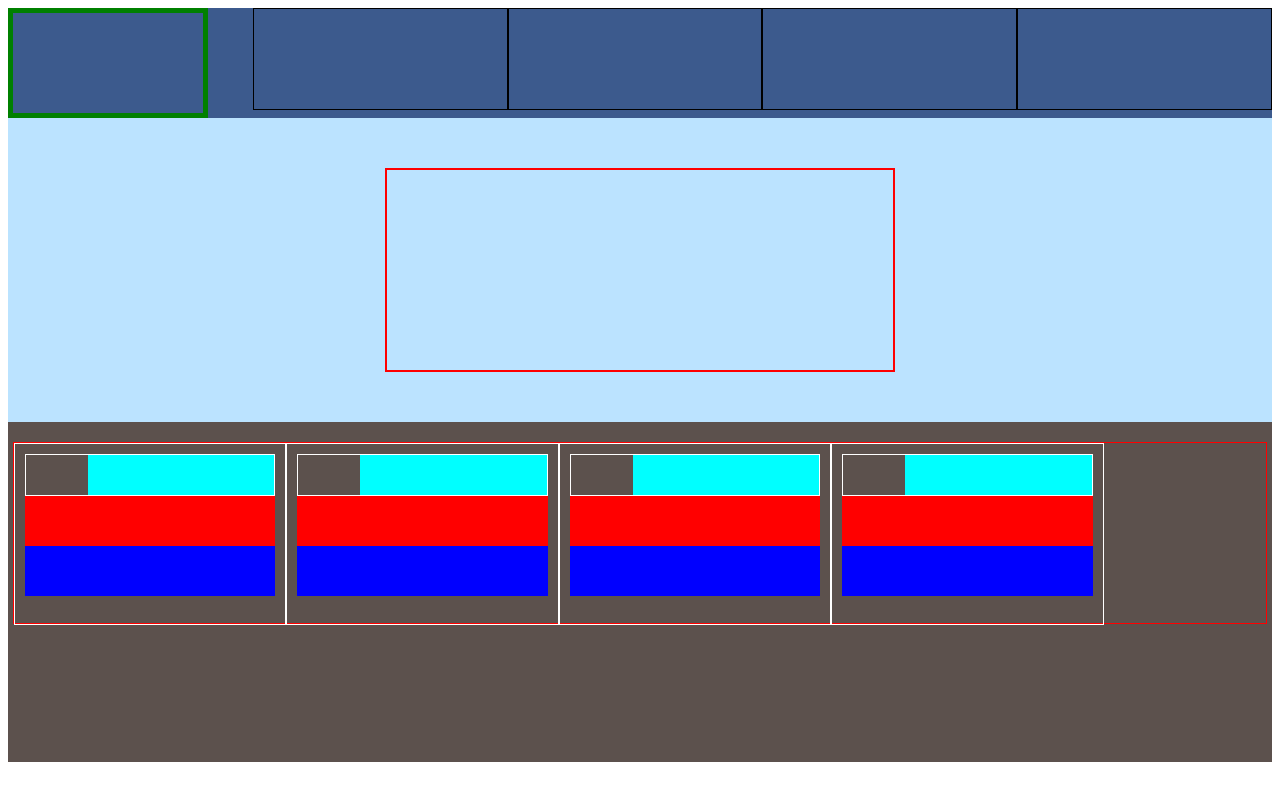
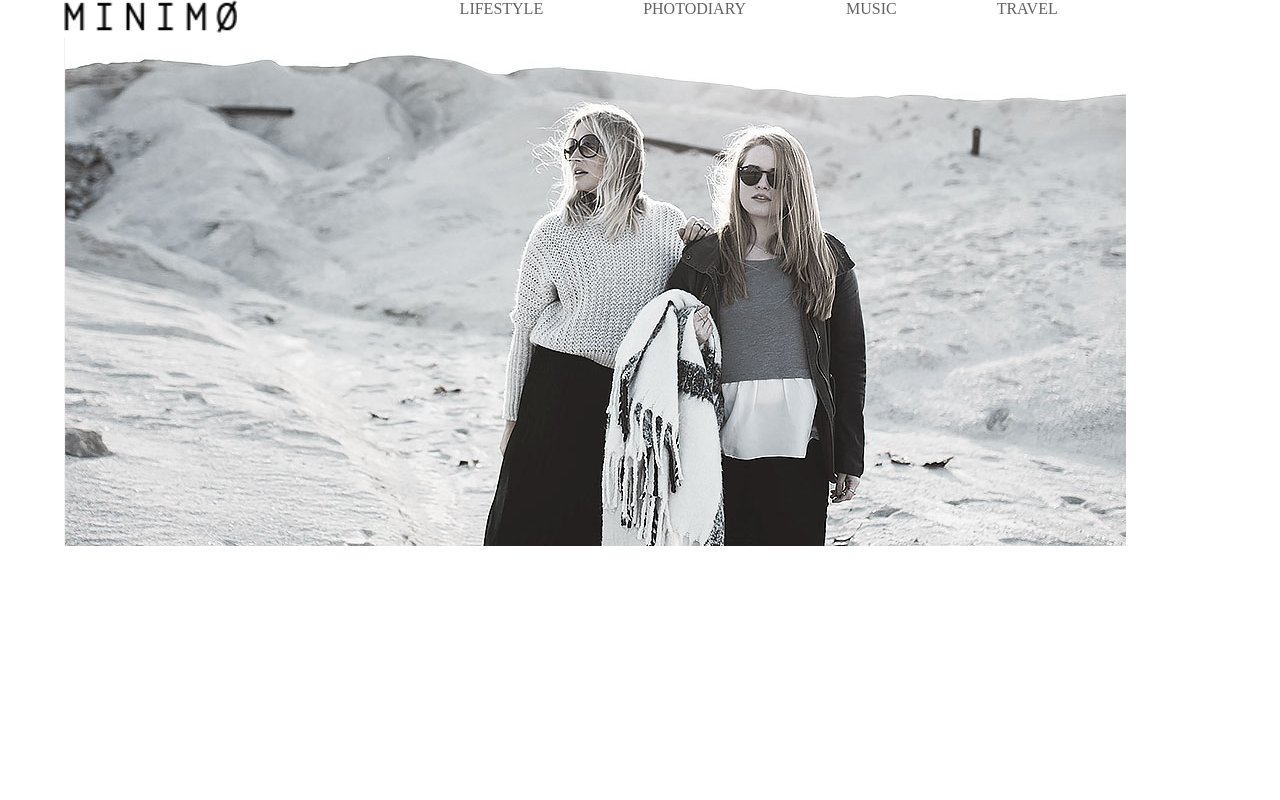
Before and after one commit to syedmdmuntahin/homework_4, a plain HTML site: page index.html in a window 1280 px wide. Drawn offline with Linux system fonts and the light colour scheme.

Commit message:
Add files via upload

```diff
--- a/css/style.css
+++ b/css/style.css
@@ -1,79 +1,57 @@
-.header{
+/*font family: 'Playfair Display', serif;*/
+/*font family: 'Ubuntu', sans-serif;*/
+/*font family: 'Incosolota', monospace;*/
 
-	background-color:#3C5A8D;
-	overflow:hidden;
+/*header start*/
+*{
+	margin:0;
+	padding: 0;
 }
-.logo{
-	border:5px solid green;
-	width:15%;
-	min-height:100px;
+body{
+	font family: 'Playfair Display', serif;
+	color:#626262;
+}
+header{}
+
+.wrapper {
+    overflow: hidden;
+	width:90%;
+	margin:0 auto;
+}
+
+.logo {
+	width: 15%;
+    float: left;
+}
+.logo img{
+    width: 100%;
+}
+
+.menu {
+	width: 70%;
+    float: right;
+}
+.menu ul{
+}
+
+.menu ul li{
+	list-style: none;
 	float:left;
 }
-.menu{
-	border:5px solid green;
-	width:65%;
-	min-height:100px;
-	float:right;
-}.sec1{
-	border:1px solid black;
-	width:20%;
-	min-height:100px;
-	float:right;
+.menu ul li a{
+	text-transform: uppercase;
+    text-decoration: none;
+    display: block;
+    color: #626262;
+    display: block;
+    padding: 0 50px;
+    transition: .5s;
 }
-.banner{
-	background-color: #BBE3FF;
-	overflow:hidden;
+.menu ul li:last-child a{
+	padding-right: 0;
 }
-.banner_content{
-	width:40%;
-	min-height:200px;
-	border:2px solid red;
-	margin:50px auto;
+.menu ul li a:hover{
+	color: #000000
 }
-.services{
-	min-height:300px;
-	background-color:#5C514D;
-	padding:20px 5px;
-}
-.service{
-	border:1px solid red;
-	min-height:180px;
-	margin-bottom: 10px;
-}
-.service1{
-	width:20%;
-	float:left;
-	min-height:160px;
-	border:1px solid white;
-	padding:10px;
-}
-.icon{
-	border:1px solid white;
-	overflow:hidden;
-	background-color: aqua
-}
-.part1{
-	float:left;
-	width:25%;
-	background-color:#5C514D;
-	min-height:40px;
-}
-.part2{
-	float:left;
-	width:40%;
-}
-.content{
-	border:1px slid white;
-	min-height:100px;
-}
-.div1{
-	background-color: red;
-	min-height:50px;
-}
-.div2{
-	background-color: blue;
-	min-height:50px;
-.contact{
-	border:1px solid red;
-	min-height:120px;
-}s
+
+	/*header end*/
--- a/index.html
+++ b/index.html
@@ -2,69 +2,37 @@
 <html lang="eng">
 	<head>
 		<meta charset ="UTF -8" >
-	    <title>Document</title>
+	    <title>minimo</title>
+	    <link href="https://fonts.googleapis.com/css?family=Playfair+Display&display=swap" rel="stylesheet">
+	    <link href="https://fonts.googleapis.com/css?family=Playfair+Display|Ubuntu&display=swap" rel="stylesheet">
         <link rel="stylesheet" href="css/style.css">
 	</head>
 	<body>
-<div class="header">
-     <div class="logo"></div>
-     <div clas="menu">
-     	<div class="sec1"></div>
-     	<div class="sec1"></div>
-     	<div class="sec1"></div>
-     	<div class="sec1"></div>
-     </div>
- </div>
-<div class="banner">
-	<div class="banner_content">
+		<!-- header start-->
+<header>
+	<div class="wrapper">
+	  <div class="logo">
+       <img src="images/logo.png" alt="minimo">
+</div>
+  <nav class="menu">
+      <ul>
+      	<li><a href="">lifestyle</a></li>
+      	<li><a href="">photodiary</a></li>
+      	<li><a href="">music</a></li>
+      	<li><a href="">travel</a></li>
+     </ul>
+ </nav>
+</div>
+</header>
+<!--header end-->
+<!--banner start-->
+<section class="banner">
+	<div class="wrapper">
+	  <div class="b_img">
+             <img src="images/banner.jpg" alt="minimo">
+	  </div>
+	</div>
 
-	</div>
-</div>
-<div class="services">
-	<div class="service">
-     <div class="service1">
-     	<div class="icon">
-     		<div class="part1"></div>
-     			<div class="part2"></div>
-     	</div>
-     	<div class="content">
-     		<div class="div1"></div>
-     		<div class="div2"></div>
-     	</div>
-     </div>
-      <div class="service1">
-     	<div class="icon">
-     		<div class="part1"></div>
-     			<div class="part2"></div>
-     	</div>
-     	<div class="content">
-     		<div class="div1"></div>
-     		<div class="div2"></div>
-     	</div>
-     </div>
-     <div class="service1">
-     	<div class="icon">
-     		<div class="part1"></div>
-     			<div class="part2"></div>
-     	</div>
-     	<div class="content">
-     		<div class="div1"></div>
-     		<div class="div2"></div>
-     	</div>
-     </div>
-     <div class="service1">
-     	<div class="icon">
-     		<div class="part1"></div>
-     			<div class="part2"></div>
-     	</div>
-     	<div class="content">
-     		<div class="div1"></div>
-     		<div class="div2"></div>
-     	</div>
-     </div>
-	</div>
-	<div class="contact">
-	</div>
-</div>
+</section>
 	</body>
 </html>
```
Also changed, not shown: images/banner.jpg (added), images/logo.png (added).
